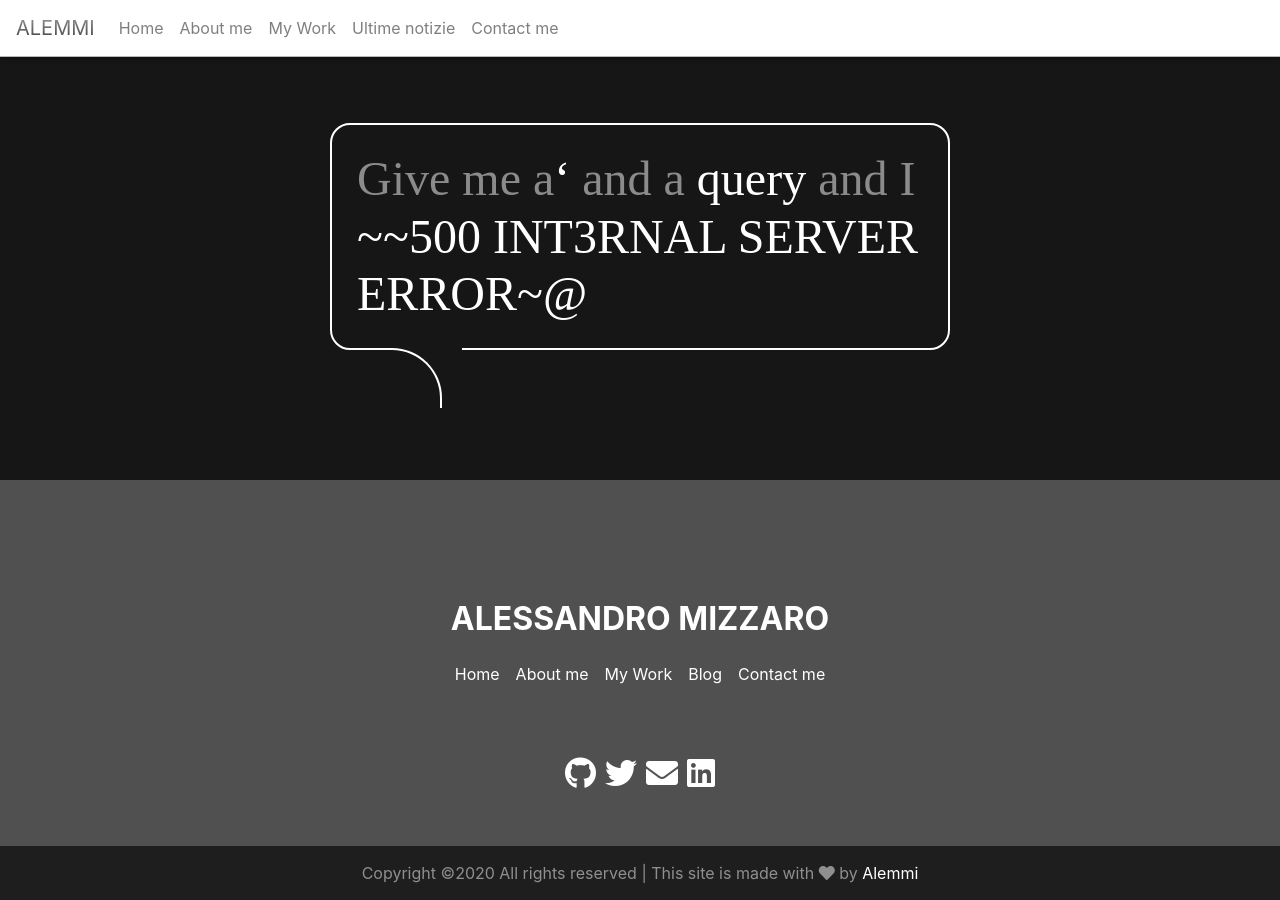
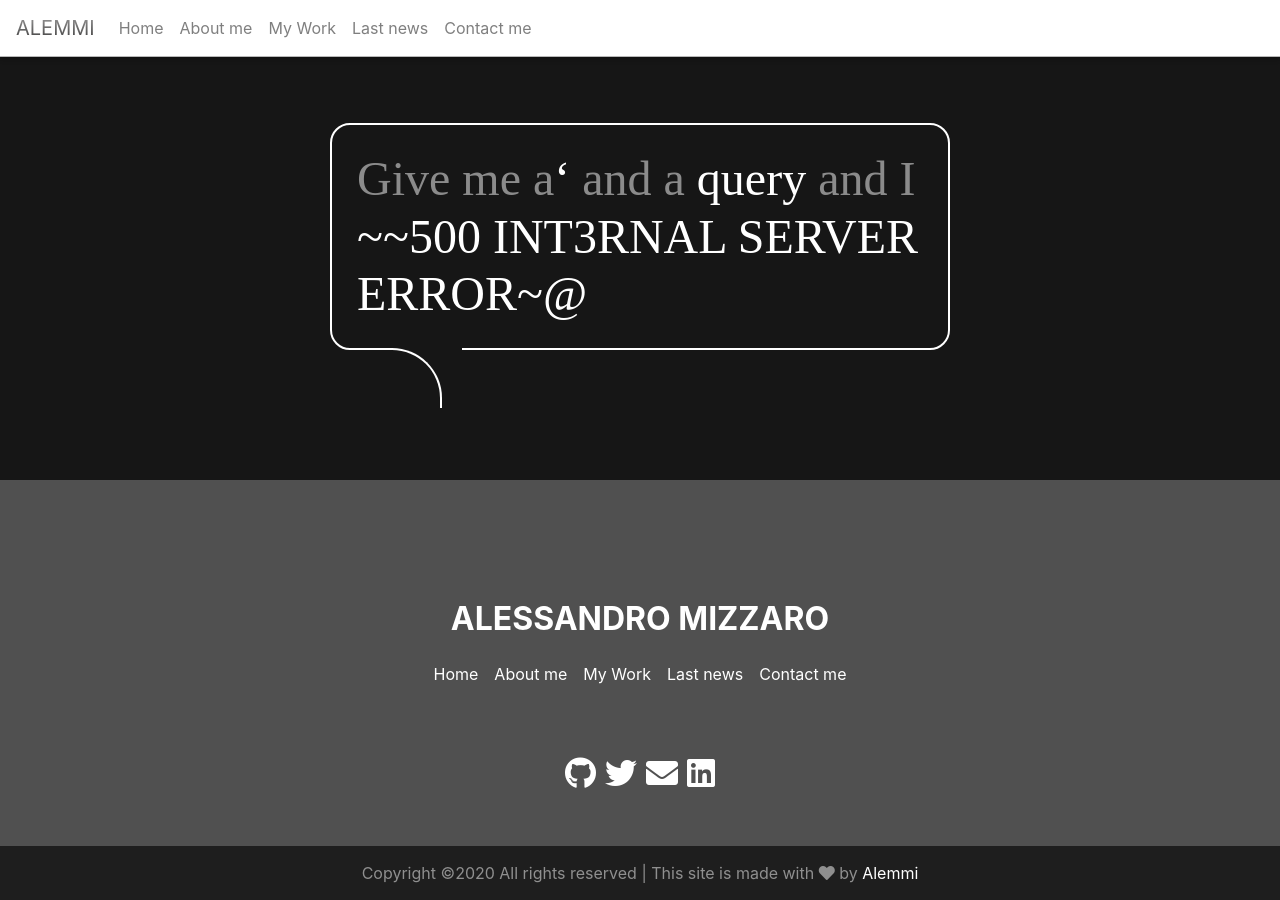
Before and after one commit to Alemmi/alessandromizzaro.me, a Jekyll site: the page built from index.html, in a window 1280 px wide and 900 px high, scrolled down 2842 px. Built offline with Jekyll 4.4.1, drawn with Linux system fonts in a browser that asks for light colours.

Commit message:
Fix translate

```diff
--- a/_includes/footer.html
+++ b/_includes/footer.html
@@ -17,7 +17,7 @@
                                                        <a class="nav-link" href="/#services">My Work</a>
                                                </li>
                                                <li class="nav-item spy">
-                                                       <a class="nav-link" href="/#blog">Blog</a>
+                                                       <a class="nav-link" href="/#blog">Last news</a>
                                                </li>
                                                <li class="nav-item">
                                                        <a class="nav-link" href="/contact">Contact me</a>
--- a/_includes/navbar.html
+++ b/_includes/navbar.html
@@ -15,7 +15,7 @@
                 <a class="nav-link" href="/#services">My Work</a>
         </li>
         <li class="nav-item spy">
-                <a class="nav-link" href="/#blog">Ultime notizie</a>
+                <a class="nav-link" href="/#blog">Last news</a>
         </li>
         <li class="nav-item">
                 <a class="nav-link" href="/contact">Contact me</a>
```
